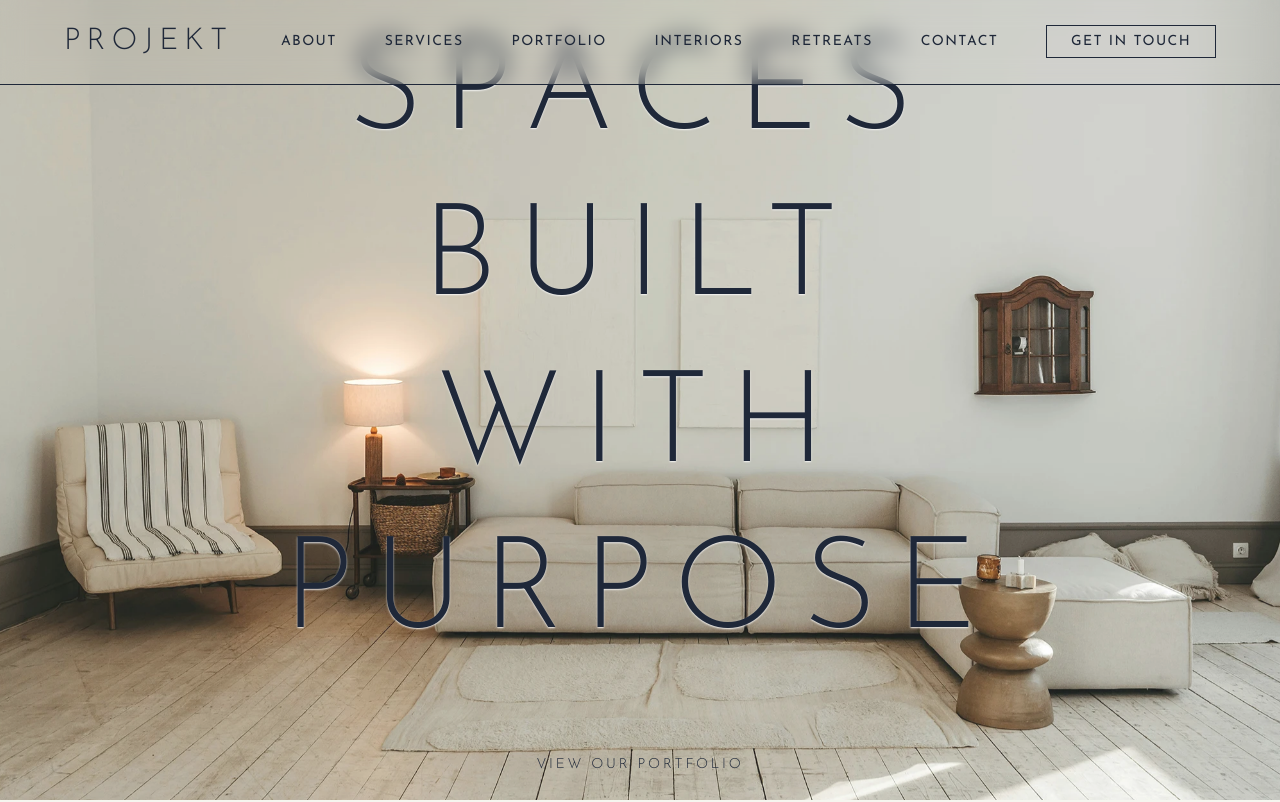
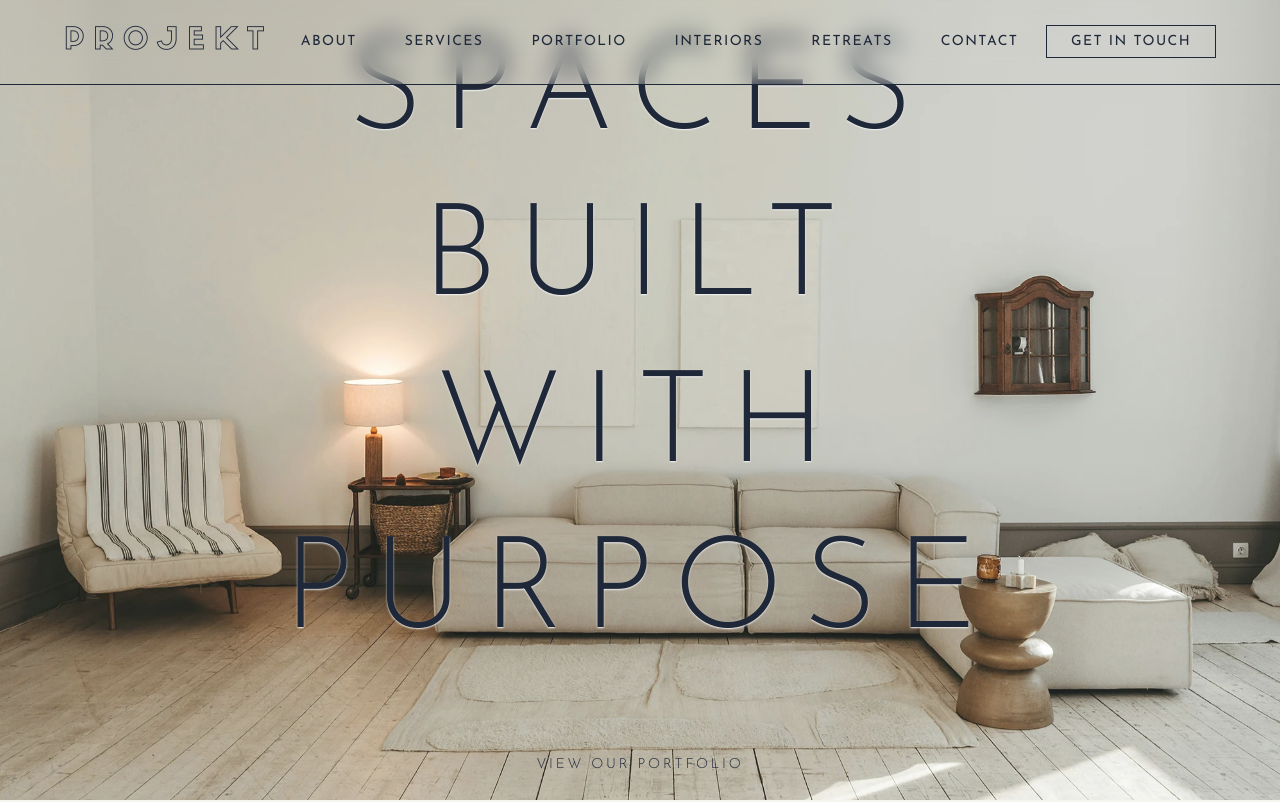
Before and after one commit to sohanuzzaman/projekt-builders-website, a Next.js app: page / in a window 1280 px wide. Shown: the top 802 px of the page. Built offline with nearby package versions, Linux system fonts and the light colour scheme.

Commit message:
Update Header component to apply 'logo-text' class for consistent styling on logo links

```diff
--- a/src/components/Header.tsx
+++ b/src/components/Header.tsx
@@ -47,7 +47,7 @@ export default function Header() {
               href="/"
               className="flex items-center group relative z-50"
             >
-              <span className="text-2xl md:text-3xl font-light tracking-[0.2em] uppercase text-coastal-text transition-colors duration-300 hover:text-coastal-gold">
+              <span className="text-2xl md:text-3xl logo-text tracking-[0.2em] uppercase text-coastal-text transition-colors duration-300 hover:text-coastal-gold">
                 PROJEKT
               </span>
             </Link>
@@ -131,7 +131,7 @@ export default function Header() {
                   <Link
                     href="/"
                     onClick={closeMenu}
-                    className="text-xl font-light tracking-[0.2em] uppercase text-coastal-text"
+                    className="text-xl logo-text tracking-[0.2em] uppercase text-coastal-text"
                   >
                     PROJEKT
                   </Link>
```
